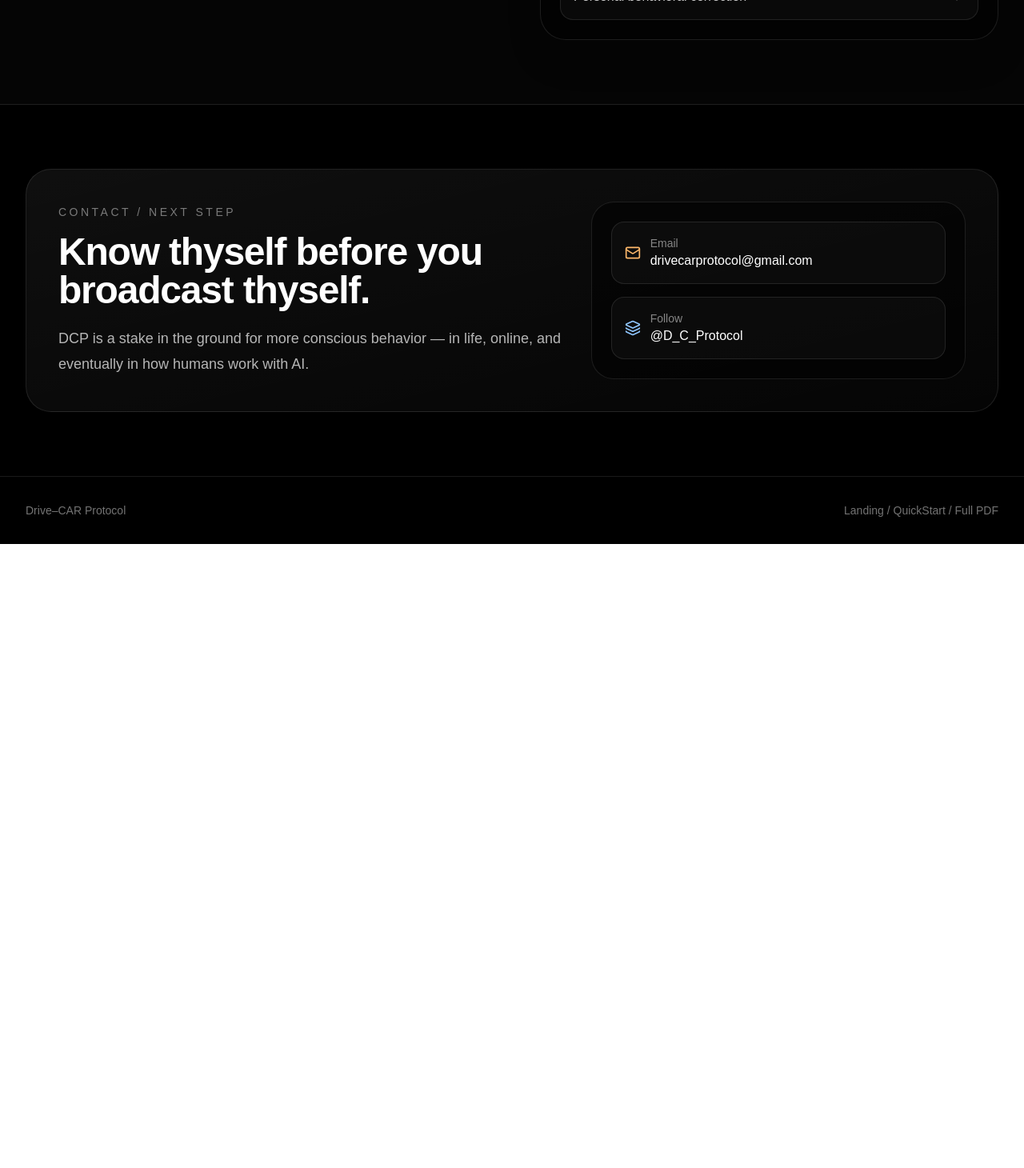
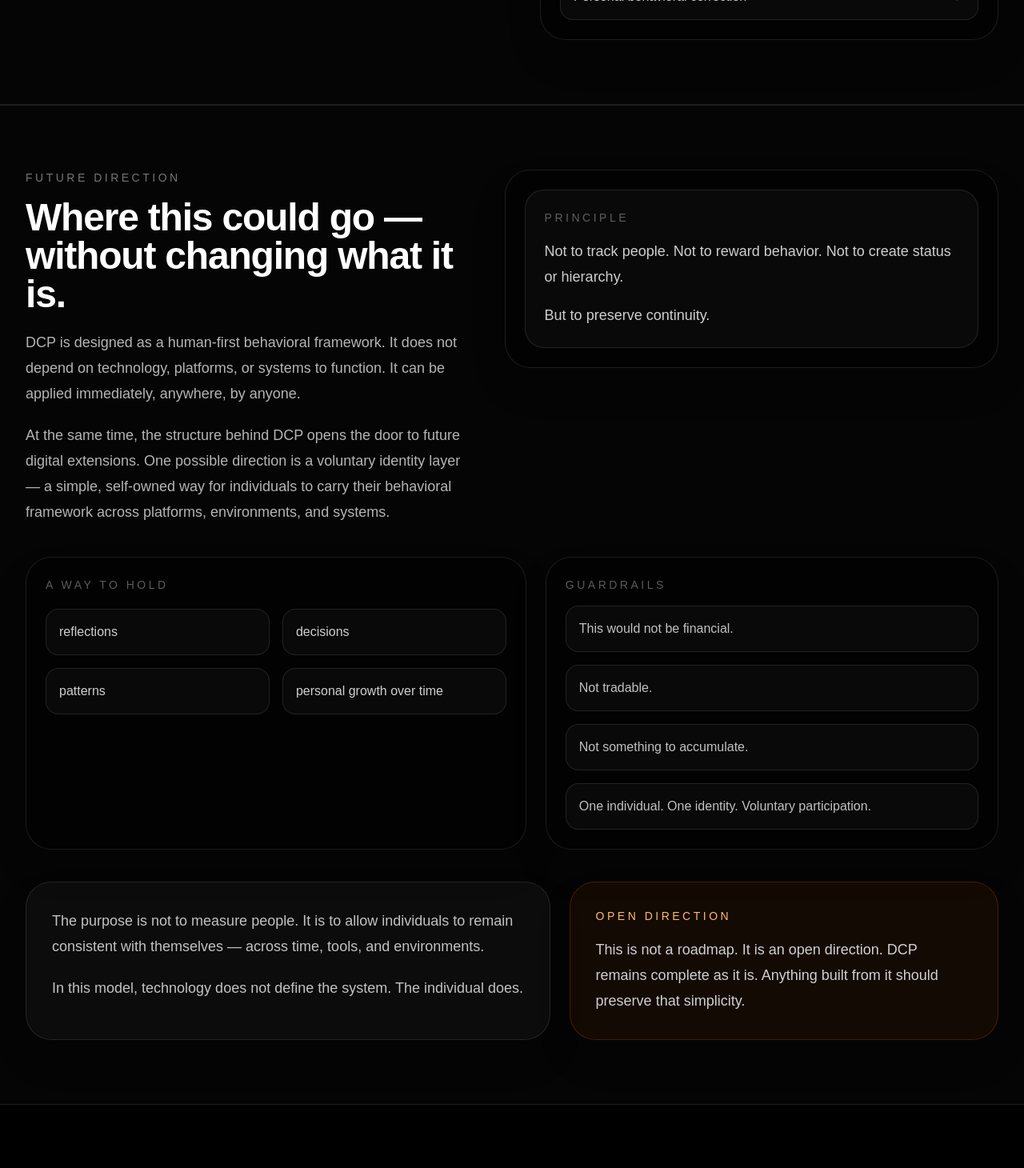
Before and after one commit to drivecarprotocol-ops/dcp-site, a Next.js app: page / in a window 1280 px wide. Shown: the part 3500-4960 px from the top of the page at 80% size. Before the commit the page ends 4180 px from the top, so only its background shows below. Built offline with nearby package versions, Linux system fonts and the light colour scheme.

Commit message:
Update page.js
Future Direction

```diff
--- a/app/page.js
+++ b/app/page.js
@@ -87,6 +87,13 @@ const useCases = [
   "Parenting and teaching",
   "Leadership and team environments",
   "Personal behavioral correction",
+];
+
+const futureDirectionPoints = [
+  "reflections",
+  "decisions",
+  "patterns",
+  "personal growth over time",
 ];
 
 function SectionCard({ children, className = "" }) {
@@ -360,6 +367,92 @@ export default function DCPWebsiteV1() {
         </div>
       </section>
 
+      <section className="border-y border-white/10 bg-white/[0.02]">
+        <div className="mx-auto max-w-7xl px-6 py-20 md:px-8">
+          <div className="grid gap-10 lg:grid-cols-[0.95fr_1.05fr] lg:items-start">
+            <div>
+              <div className="text-sm uppercase tracking-[0.25em] text-white/45">Future Direction</div>
+              <h2 className="mt-4 text-3xl font-semibold tracking-tight md:text-5xl">
+                Where this could go — without changing what it is.
+              </h2>
+              <p className="mt-5 max-w-2xl text-lg leading-8 text-white/70">
+                DCP is designed as a human-first behavioral framework. It does not depend on technology,
+                platforms, or systems to function. It can be applied immediately, anywhere, by anyone.
+              </p>
+              <p className="mt-5 max-w-2xl text-lg leading-8 text-white/70">
+                At the same time, the structure behind DCP opens the door to future digital extensions.
+                One possible direction is a voluntary identity layer — a simple, self-owned way for individuals
+                to carry their behavioral framework across platforms, environments, and systems.
+              </p>
+            </div>
+
+            <div className="rounded-[2rem] border border-white/10 bg-black/50 p-6 shadow-2xl">
+              <div className="rounded-[1.5rem] border border-white/10 bg-white/[0.03] p-6">
+                <div className="text-sm uppercase tracking-[0.25em] text-white/35">Principle</div>
+                <div className="mt-4 space-y-4 text-lg leading-8 text-white/80">
+                  <p>Not to track people. Not to reward behavior. Not to create status or hierarchy.</p>
+                  <p>But to preserve continuity.</p>
+                </div>
+              </div>
+            </div>
+          </div>
+
+          <div className="mt-10 grid gap-6 lg:grid-cols-[1.05fr_0.95fr]">
+            <div className="rounded-[2rem] border border-white/10 bg-black/50 p-6 shadow-2xl">
+              <div className="text-sm uppercase tracking-[0.25em] text-white/35">A way to hold</div>
+              <div className="mt-5 grid gap-4 sm:grid-cols-2">
+                {futureDirectionPoints.map((point) => (
+                  <div
+                    key={point}
+                    className="rounded-2xl border border-white/10 bg-white/[0.03] px-4 py-4 text-white/80"
+                  >
+                    {point}
+                  </div>
+                ))}
+              </div>
+            </div>
+
+            <div className="rounded-[2rem] border border-white/10 bg-black/50 p-6 shadow-2xl">
+              <div className="text-sm uppercase tracking-[0.25em] text-white/35">Guardrails</div>
+              <div className="mt-4 space-y-4 text-white/75">
+                <div className="rounded-2xl border border-white/10 bg-white/[0.03] px-4 py-4">
+                  This would not be financial.
+                </div>
+                <div className="rounded-2xl border border-white/10 bg-white/[0.03] px-4 py-4">
+                  Not tradable.
+                </div>
+                <div className="rounded-2xl border border-white/10 bg-white/[0.03] px-4 py-4">
+                  Not something to accumulate.
+                </div>
+                <div className="rounded-2xl border border-white/10 bg-white/[0.03] px-4 py-4">
+                  One individual. One identity. Voluntary participation.
+                </div>
+              </div>
+            </div>
+          </div>
+
+          <div className="mt-10 grid gap-6 lg:grid-cols-[1.1fr_0.9fr]">
+            <div className="rounded-[2rem] border border-white/10 bg-white/[0.03] p-8 shadow-2xl">
+              <p className="text-lg leading-8 text-white/75">
+                The purpose is not to measure people. It is to allow individuals to remain consistent with themselves —
+                across time, tools, and environments.
+              </p>
+              <p className="mt-5 text-lg leading-8 text-white/75">
+                In this model, technology does not define the system. The individual does.
+              </p>
+            </div>
+
+            <div className="rounded-[2rem] border border-orange-500/20 bg-orange-500/[0.06] p-8 shadow-2xl">
+              <div className="text-sm uppercase tracking-[0.25em] text-orange-300">Open direction</div>
+              <p className="mt-4 text-lg leading-8 text-white/80">
+                This is not a roadmap. It is an open direction. DCP remains complete as it is. Anything built from it
+                should preserve that simplicity.
+              </p>
+            </div>
+          </div>
+        </div>
+      </section>
+
       <section className="mx-auto max-w-7xl px-6 py-20 md:px-8">
         <div className="rounded-[2rem] border border-white/10 bg-gradient-to-br from-white/[0.06] to-white/[0.02] p-8 md:p-10">
           <div className="grid gap-8 lg:grid-cols-[1.15fr_0.85fr] lg:items-center">
```
